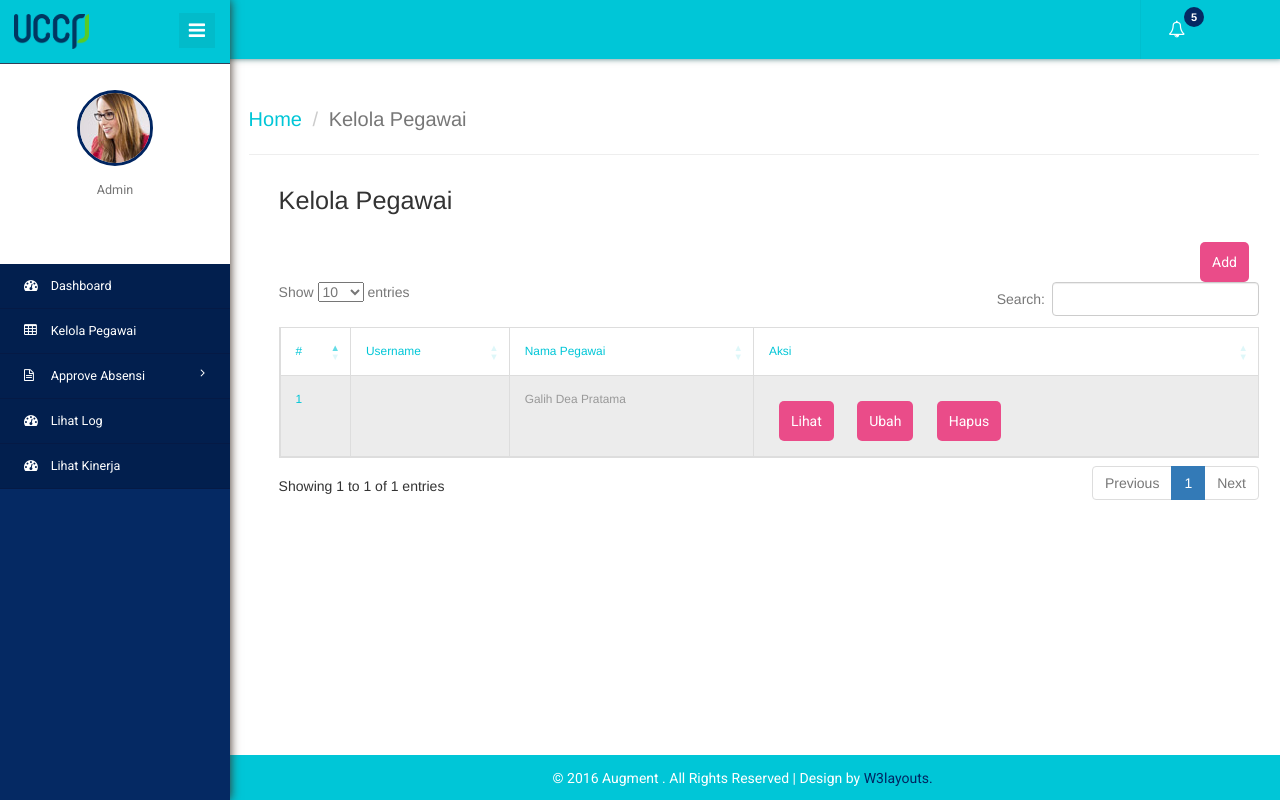
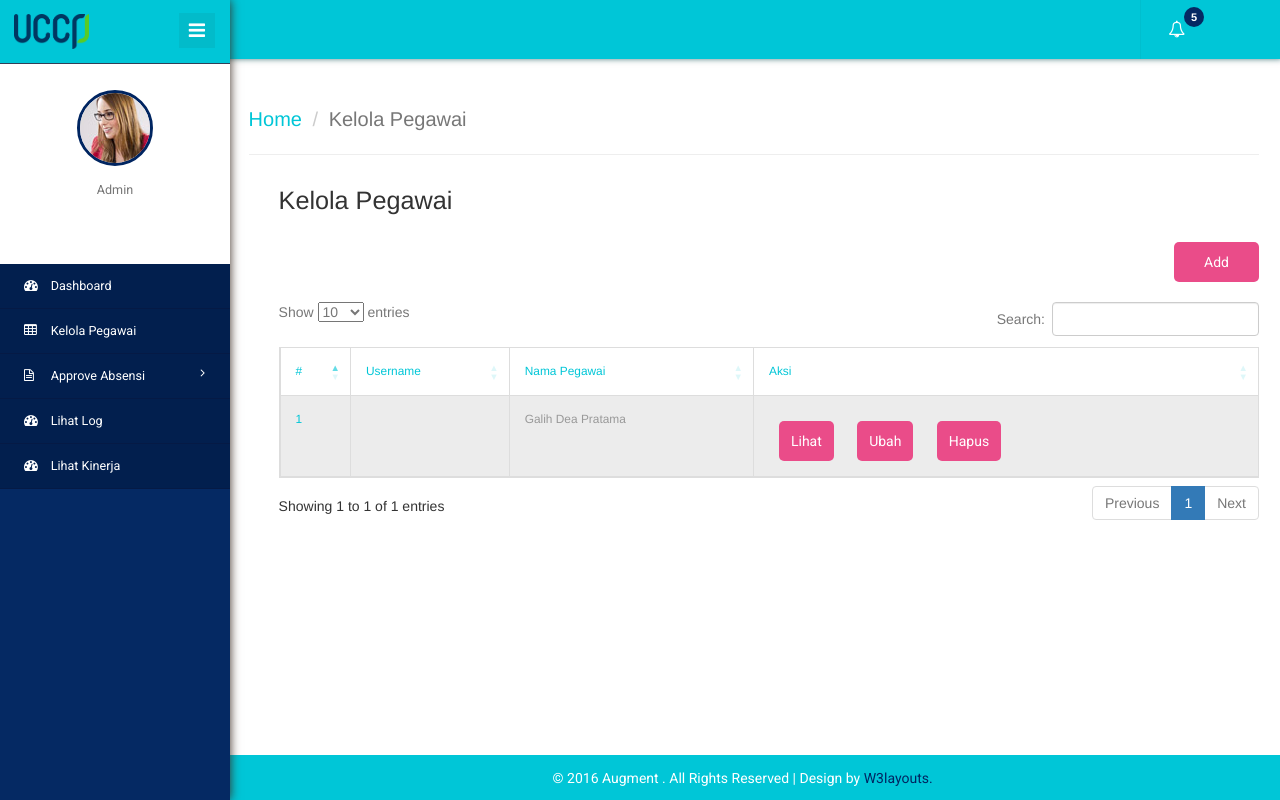
Before and after one commit to galihdea/Sistem-Absensi-UCCP, a PHP site: page /menu_kelolapegawai.php in a window 1280 px wide. Run offline with PHP 8.4, Linux system fonts and the light colour scheme; a user stored in the database is signed in; data comes from the database, SQL or seed files in the repository; data that the repository does not hold is empty; some libraries are stand-ins or nearby versions.

Commit message:
Customize add button
menu_kelolapegawai.php

```diff
--- a/menu_kelolapegawai.php
+++ b/menu_kelolapegawai.php
@@ -8,7 +8,7 @@
     </script>
 	<!--custom-widgets-->
 		<h3 class="inner-tittle two">Kelola Pegawai </h3>
-			<div align="right"><a href="form_tambahpegawai.php" onclick="load_page()" class="btn blue four">Add</a></div>
+		<div align="right"><a href="form_tambahpegawai.php" onclick="load_page()" class="btn blue four" style="padding: 10px 30px; margin-right:0px">Add</a></div><br>
 			<table id="example" class="table table-striped table-bordered" style="width:100%">
 				<thead>
 					<tr>
```
